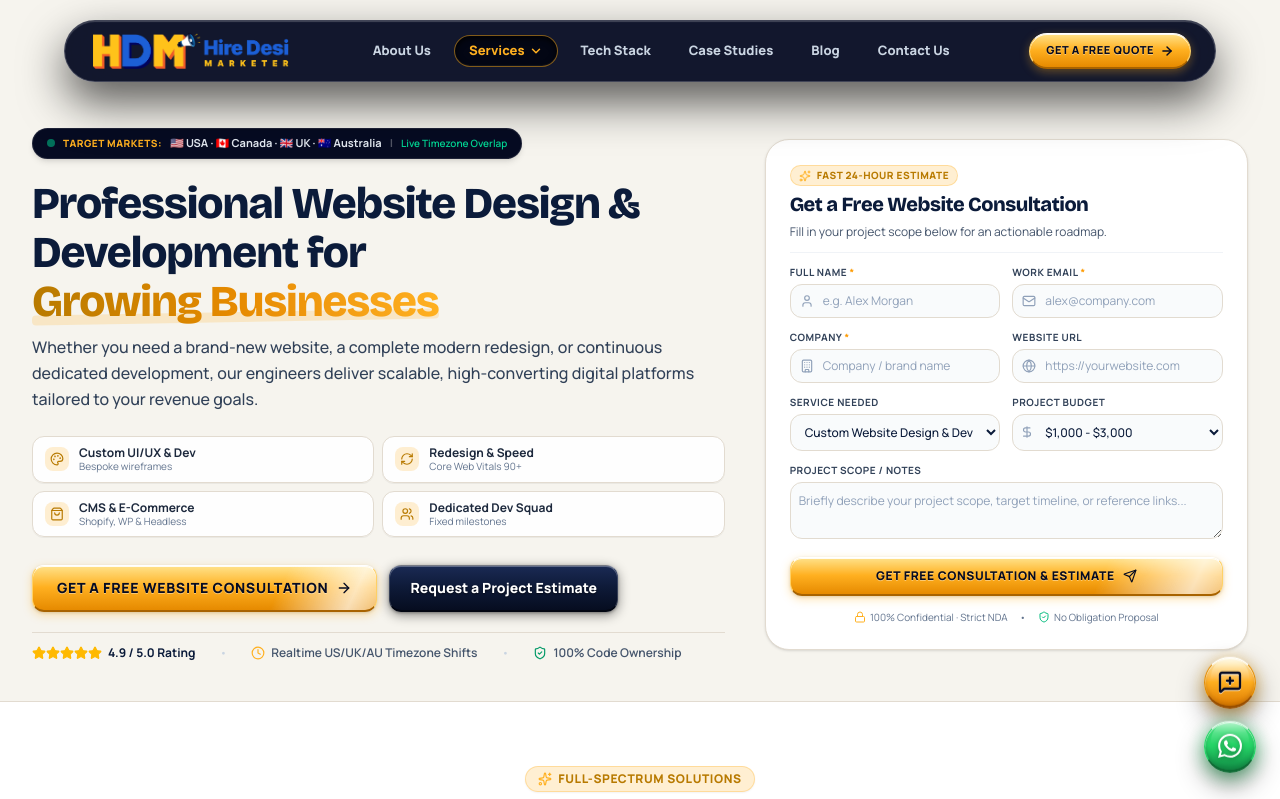
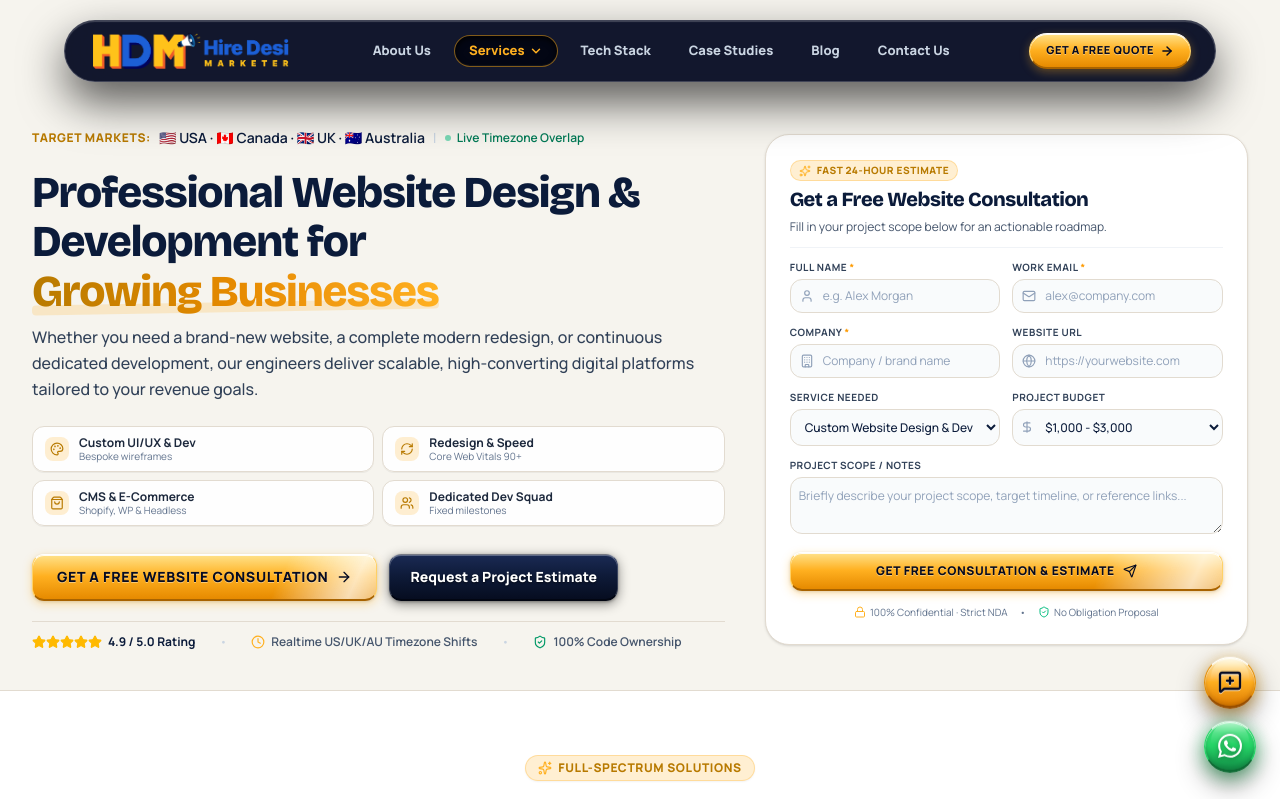
Before and after one commit to devnovaspark-dot/hire-desi-marketer, a Next.js app: page /web-design-and-development-services in a window 1280 px wide. Shown: the top 799 px of the page. Built offline with nearby package versions, Linux system fonts and the light colour scheme.

Commit message:
refactor(hero): replace dark eyebrow pill with clean simple text for target markets and live timezone status

```diff
--- a/src/app/web-design-and-development-services/page.tsx
+++ b/src/app/web-design-and-development-services/page.tsx
@@ -142,17 +142,17 @@ export default function WebDesignServicesPage() {
             <div className="grid grid-cols-1 lg:grid-cols-12 gap-6 lg:gap-10 items-center">
               {/* Left Column (7 cols): Target Markets, Headline, Subtitle, 4 High-Impact Badges, CTAs, Social Proof */}
               <div className="lg:col-span-7 space-y-4 sm:space-y-5 text-left">
-                {/* Target Markets Banner with Live Timezone Status */}
-                <div className="inline-flex flex-wrap items-center gap-2 px-3.5 py-1.5 rounded-full bg-[#060B22] text-white text-[11px] font-bold border border-white/10 shadow-md">
-                  <span className="w-2 h-2 rounded-full bg-emerald-400 animate-pulse" />
-                  <span className="text-[#FFB020] font-black uppercase tracking-wider text-[10px]">
+                {/* Target Markets (Clean Simple Text instead of Eyebrow Badge) */}
+                <div className="flex flex-wrap items-center gap-x-2 gap-y-1 text-xs sm:text-sm font-medium text-slate-700">
+                  <span className="text-[#B87A00] font-black uppercase tracking-wider text-[11px] sm:text-xs">
                     Target Markets:
                   </span>
-                  <span className="text-slate-200">
+                  <span className="font-semibold text-[#0B1B3A]">
                     🇺🇸 USA · 🇨🇦 Canada · 🇬🇧 UK · 🇦🇺 Australia
                   </span>
-                  <span className="hidden sm:inline text-white/30">|</span>
-                  <span className="hidden sm:inline-flex items-center gap-1 text-emerald-400 font-semibold text-[10px]">
+                  <span className="text-slate-300 hidden sm:inline">|</span>
+                  <span className="inline-flex items-center gap-1.5 text-emerald-700 font-semibold text-[11px] sm:text-xs">
+                    <span className="w-1.5 h-1.5 rounded-full bg-emerald-500 animate-pulse" />
                     Live Timezone Overlap
                   </span>
                 </div>
```
